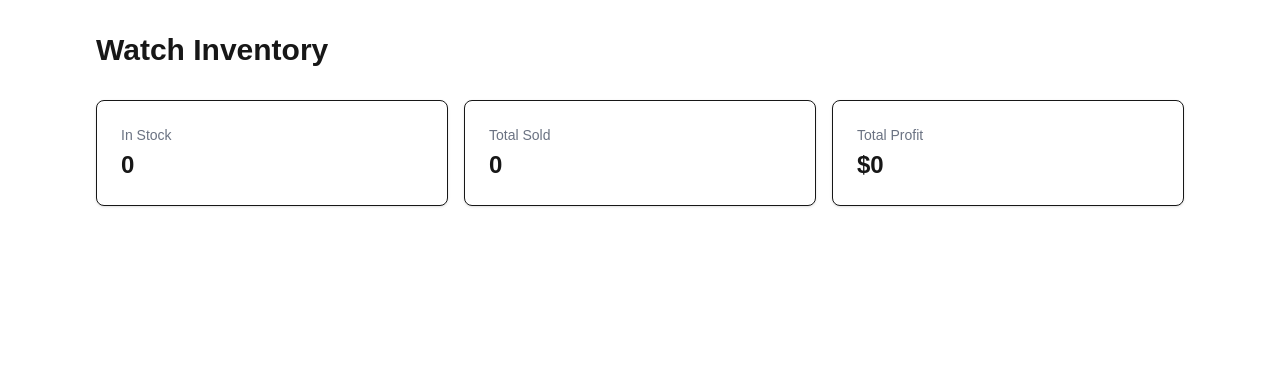
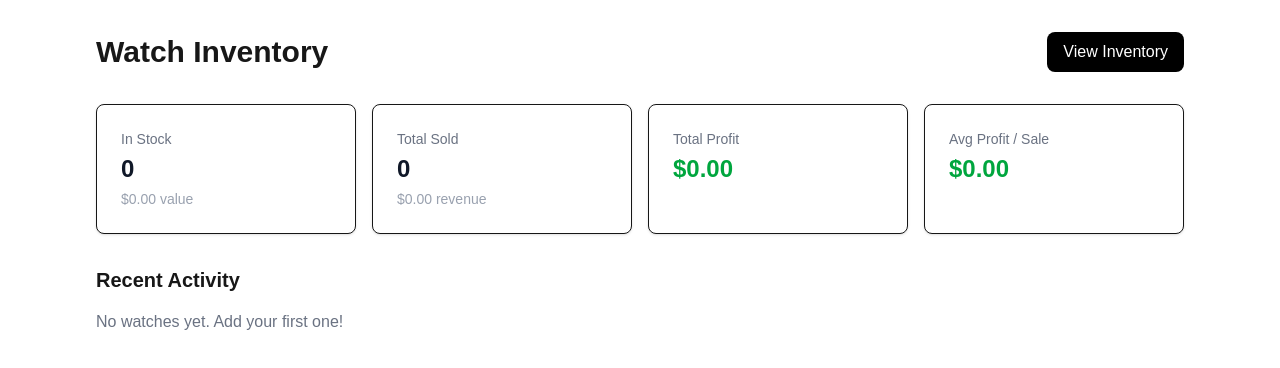
Before and after one commit to dangitbobbeh/watch-inventory, a Next.js app: page / in a window 1280 px wide. Shown: the top 368 px of the page. Built offline with nearby package versions, Linux system fonts and the light colour scheme; no server answers; the database is empty.

Commit message:
Add dashboard with inventory stats and recent activity

```diff
--- a/src/app/page.tsx
+++ b/src/app/page.tsx
@@ -1,12 +1,101 @@
-export default function Home() {
+import Link from "next/link";
+import { prisma } from "@/lib/prisma";
+
+export default async function Home() {
+  const watches = await prisma.watch.findMany();
+
+  // Calculate stats
+  const inStock = watches.filter((w) => w.status === "in_stock");
+  const sold = watches.filter((w) => w.status === "sold");
+
+  const inStockCount = inStock.length;
+  const soldCount = sold.length;
+
+  // Inventory value = purchase price + additional costs for in-stock watches
+  const inventoryValue = inStock.reduce((sum, w) => {
+    const purchase = Number(w.purchasePrice) || 0;
+    const additional = Number(w.additionalCosts) || 0;
+    return sum + purchase + additional;
+  }, 0);
+
+  // Total profit from sold watches
+  const totalProfit = sold.reduce((sum, w) => {
+    const salePrice = Number(w.salePrice) || 0;
+    const purchasePrice = Number(w.purchasePrice) || 0;
+    const additionalCosts = Number(w.additionalCosts) || 0;
+    const platformFees = Number(w.platformFees) || 0;
+    const marketingCosts = Number(w.marketingCosts) || 0;
+    const shippingCosts = Number(w.shippingCosts) || 0;
+    const salesTax = Number(w.salesTax) || 0;
+
+    const totalCost = purchasePrice + additionalCosts;
+    const totalSaleCosts =
+      platformFees + marketingCosts + shippingCosts + salesTax;
+    const profit = salePrice - totalSaleCosts - totalCost;
+
+    return sum + profit;
+  }, 0);
+
+  // Total revenue (sum of all sale prices)
+  const totalRevenue = sold.reduce((sum, w) => {
+    return sum + (Number(w.salePrice) || 0);
+  }, 0);
+
+  // Average profit per sale
+  const avgProfit = soldCount > 0 ? totalProfit / soldCount : 0;
+
   return (
     <main className="max-w-6xl mx-auto p-8">
-      <h1 className="text-3xl font-bold mb-8">Watch Inventory</h1>
-      <div className="grid grid-cols-1 md:grid-cols-3 gap-4">
-        <DashboardCard title="In Stock" value={0} />
-        <DashboardCard title="Total Sold" value={0} />
-        <DashboardCard title="Total Profit" value="$0" />
+      <div className="flex justify-between items-center mb-8">
+        <h1 className="text-3xl font-bold">Watch Inventory</h1>
+        <Link
+          href="/inventory"
+          className="bg-black text-white px-4 py-2 rounded-lg hover:bg-gray-800"
+        >
+          View Inventory
+        </Link>
       </div>
+
+      <div className="grid grid-cols-1 md:grid-cols-2 lg:grid-cols-4 gap-4 mb-8">
+        <DashboardCard
+          title="In Stock"
+          value={inStockCount}
+          subtitle={`$${inventoryValue.toLocaleString(undefined, {
+            minimumFractionDigits: 2,
+            maximumFractionDigits: 2,
+          })} value`}
+        />
+        <DashboardCard
+          title="Total Sold"
+          value={soldCount}
+          subtitle={`$${totalRevenue.toLocaleString(undefined, {
+            minimumFractionDigits: 2,
+            maximumFractionDigits: 2,
+          })} revenue`}
+        />
+        <DashboardCard
+          title="Total Profit"
+          value={`$${totalProfit.toLocaleString(undefined, {
+            minimumFractionDigits: 2,
+            maximumFractionDigits: 2,
+          })}`}
+          valueColor={totalProfit >= 0 ? "text-green-600" : "text-red-600"}
+        />
+        <DashboardCard
+          title="Avg Profit / Sale"
+          value={`$${avgProfit.toLocaleString(undefined, {
+            minimumFractionDigits: 2,
+            maximumFractionDigits: 2,
+          })}`}
+          valueColor={avgProfit >= 0 ? "text-green-600" : "text-red-600"}
+        />
+      </div>
+
+      {/* Recent Activity */}
+      <section>
+        <h2 className="text-xl font-semibold mb-4">Recent Activity</h2>
+        <RecentWatches watches={watches.slice(0, 5)} />
+      </section>
     </main>
   );
 }
@@ -14,14 +103,135 @@ export default function Home() {
 function DashboardCard({
   title,
   value,
+  subtitle,
+  valueColor = "text-gray-900",
 }: {
   title: string;
   value: string | number;
+  subtitle?: string;
+  valueColor?: string;
 }) {
   return (
     <div className="bg-white border rounded-lg p-6 shadow-sm">
       <p className="text-gray-500 text-sm">{title}</p>
-      <p className="text-2xl font-semibold mt-1">{value}</p>
+      <p className={`text-2xl font-semibold mt-1 ${valueColor}`}>{value}</p>
+      {subtitle && <p className="text-gray-400 text-sm mt-1">{subtitle}</p>}
     </div>
   );
 }
+
+function RecentWatches({ watches }: { watches: any[] }) {
+  if (watches.length === 0) {
+    return <p className="text-gray-500">No watches yet. Add your first one!</p>;
+  }
+
+  return (
+    <div className="bg-white border rounded-lg overflow-hidden">
+      <table className="w-full">
+        <thead className="bg-gray-100 border-b">
+          <tr>
+            <th className="text-left p-4 text-gray-900 font-semibold">Watch</th>
+            <th className="text-left p-4 text-gray-900 font-semibold">
+              Status
+            </th>
+            <th className="text-right p-4 text-gray-900 font-semibold">Cost</th>
+            <th className="text-right p-4 text-gray-900 font-semibold">Sale</th>
+            <th className="text-right p-4 text-gray-900 font-semibold">
+              Profit
+            </th>
+          </tr>
+        </thead>
+        <tbody>
+          {watches.map((watch) => {
+            const purchasePrice = Number(watch.purchasePrice) || 0;
+            const additionalCosts = Number(watch.additionalCosts) || 0;
+            const salePrice = Number(watch.salePrice) || 0;
+            const platformFees = Number(watch.platformFees) || 0;
+            const marketingCosts = Number(watch.marketingCosts) || 0;
+            const shippingCosts = Number(watch.shippingCosts) || 0;
+            const salesTax = Number(watch.salesTax) || 0;
+
+            const totalCost = purchasePrice + additionalCosts;
+            const totalSaleCosts =
+              platformFees + marketingCosts + shippingCosts + salesTax;
+            const profit = watch.salePrice
+              ? salePrice - totalSaleCosts - totalCost
+              : null;
+
+            return (
+              <tr key={watch.id} className="border-b hover:bg-gray-50">
+                <td className="p-4">
+                  <Link
+                    href={`/inventory/${watch.id}`}
+                    className="text-blue-700 hover:underline font-medium"
+                  >
+                    {watch.brand} {watch.model}
+                  </Link>
+                  {watch.reference && (
+                    <span className="text-gray-500 text-sm ml-2">
+                      {watch.reference}
+                    </span>
+                  )}
+                </td>
+                <td className="p-4">
+                  <StatusBadge status={watch.status} />
+                </td>
+                <td className="p-4 text-right text-gray-900">
+                  $
+                  {totalCost.toLocaleString(undefined, {
+                    minimumFractionDigits: 2,
+                    maximumFractionDigits: 2,
+                  })}
+                </td>
+                <td className="p-4 text-right text-gray-900">
+                  {watch.salePrice
+                    ? `$${salePrice.toLocaleString(undefined, {
+                        minimumFractionDigits: 2,
+                        maximumFractionDigits: 2,
+                      })}`
+                    : "—"}
+                </td>
+                <td className="p-4 text-right">
+                  {profit !== null ? (
+                    <span
+                      className={
+                        profit >= 0 ? "text-green-600" : "text-red-600"
+                      }
+                    >
+                      {profit >= 0 ? "+" : ""}$
+                      {profit.toLocaleString(undefined, {
+                        minimumFractionDigits: 2,
+                        maximumFractionDigits: 2,
+                      })}
+                    </span>
+                  ) : (
+                    <span className="text-gray-400">—</span>
+                  )}
+                </td>
+              </tr>
+            );
+          })}
+        </tbody>
+      </table>
+    </div>
+  );
+}
+
+function StatusBadge({ status }: { status: string }) {
+  const styles: Record<string, string> = {
+    in_stock: "bg-green-100 text-green-800",
+    sold: "bg-blue-100 text-blue-800",
+    traded: "bg-purple-100 text-purple-800",
+    consigned: "bg-yellow-100 text-yellow-800",
+  };
+
+  return (
+    <span
+      className={`px-2 py-1 rounded text-sm font-medium ${
+        styles[status] || "bg-gray-100"
+      }`}
+    >
+      {status.replace("_", " ")}
+    </span>
+  );
+}
```
